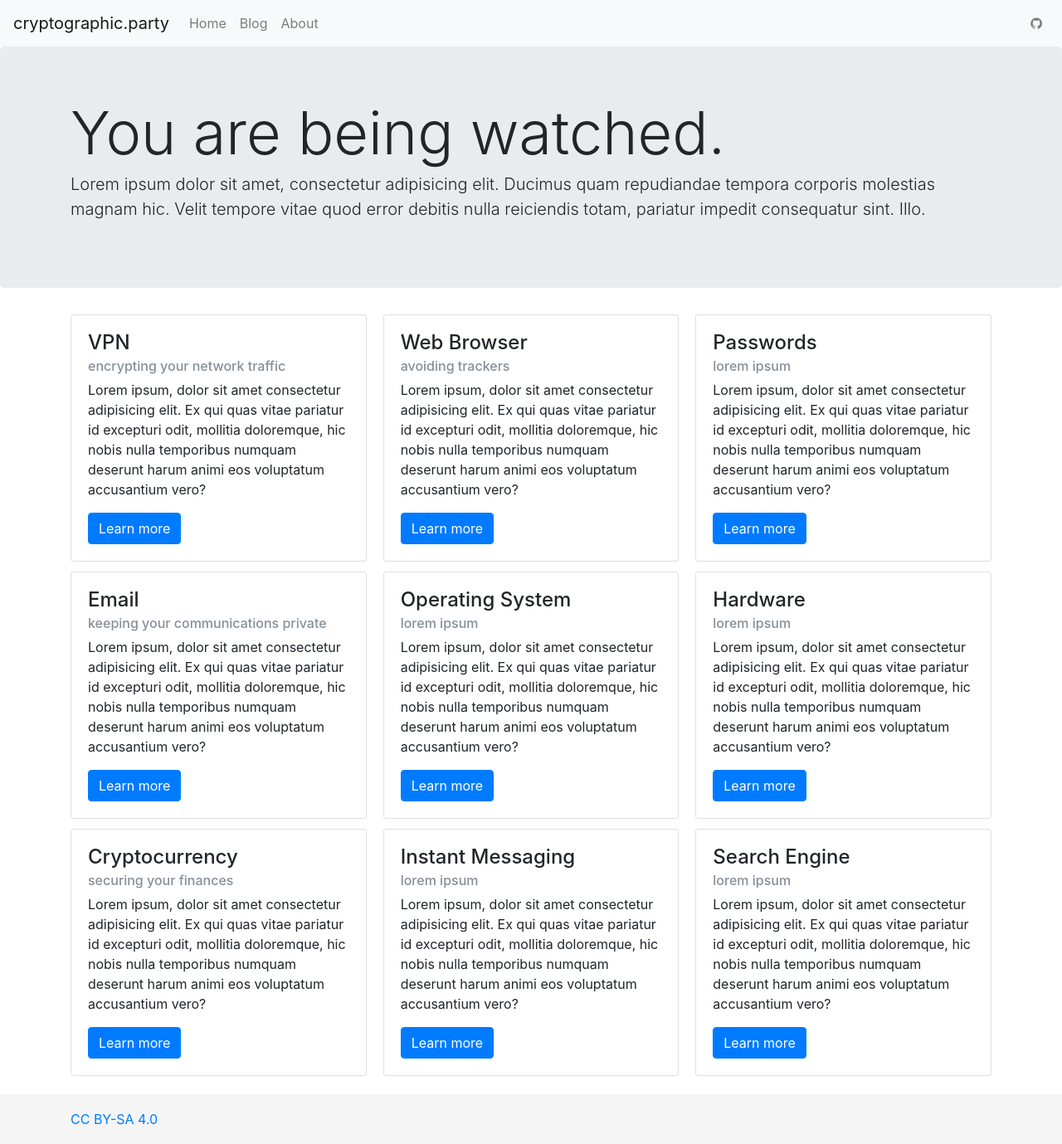
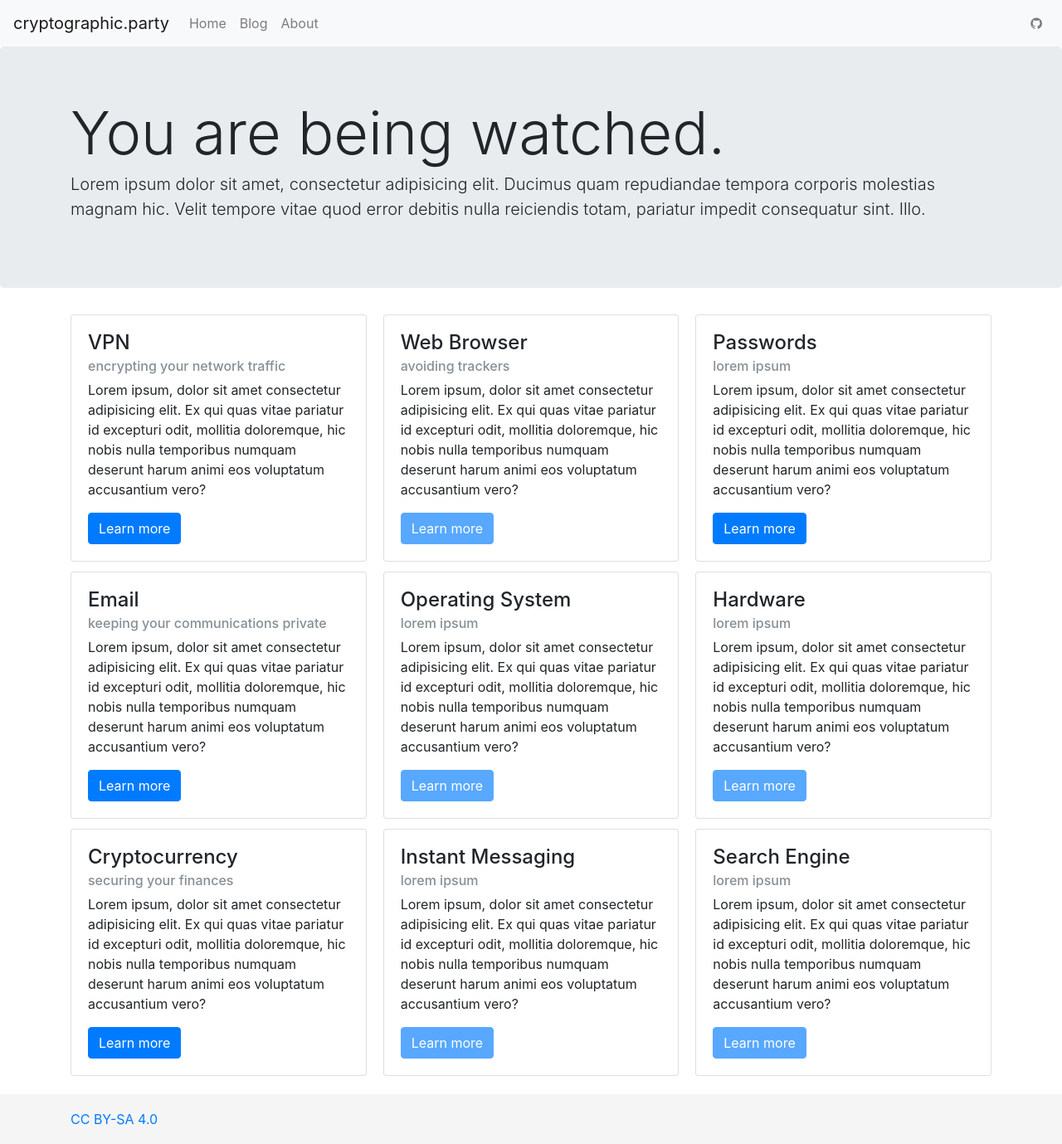
Before and after one commit to cryptographic-party/cryptographic-party.github.io, a Jekyll site: the page built from index.md, in a window 1280 px wide. Shown: the whole page at 83% size. Built offline with Jekyll 4.4.1, drawn with Linux system fonts in a browser that asks for light colours; nearby versions of some CDN libraries.

Commit message:
Remove links to pages that do not exist yet

```diff
--- a/_layouts/home.html
+++ b/_layouts/home.html
@@ -35,7 +35,7 @@ layout: default
         <h4 class="card-title">Web Browser</h4>
         <h6 class="card-subtitle mb-2 text-muted">avoiding trackers</h6>
         <p class="card-text">Lorem ipsum, dolor sit amet consectetur adipisicing elit. Ex qui quas vitae pariatur id excepturi odit, mollitia doloremque, hic nobis nulla temporibus numquam deserunt harum animi eos voluptatum accusantium vero?</p>
-        <a href="{{ "/tools/cryptocurrency" | relative_url }}" class="btn btn-primary">Learn more</a>
+        <a href="#" class="btn btn-primary disabled">Learn more</a>
       </div>
     </div>
     <div class="card">
@@ -43,7 +43,7 @@ layout: default
         <h4 class="card-title">Operating System</h4>
         <h6 class="card-subtitle mb-2 text-muted">lorem ipsum</h6>
         <p class="card-text">Lorem ipsum, dolor sit amet consectetur adipisicing elit. Ex qui quas vitae pariatur id excepturi odit, mollitia doloremque, hic nobis nulla temporibus numquam deserunt harum animi eos voluptatum accusantium vero?</p>
-        <a href="{{ "/tools/cryptocurrency" | relative_url }}" class="btn btn-primary">Learn more</a>
+        <a href="#" class="btn btn-primary disabled">Learn more</a>
       </div>
     </div>
     <div class="card">
@@ -51,7 +51,7 @@ layout: default
         <h4 class="card-title">Instant Messaging</h4>
         <h6 class="card-subtitle mb-2 text-muted">lorem ipsum</h6>
         <p class="card-text">Lorem ipsum, dolor sit amet consectetur adipisicing elit. Ex qui quas vitae pariatur id excepturi odit, mollitia doloremque, hic nobis nulla temporibus numquam deserunt harum animi eos voluptatum accusantium vero?</p>
-        <a href="{{ "/tools/cryptocurrency" | relative_url }}" class="btn btn-primary">Learn more</a>
+        <a href="#" class="btn btn-primary disabled">Learn more</a>
       </div>
     </div>
     <div class="card">
@@ -67,7 +67,7 @@ layout: default
         <h4 class="card-title">Hardware</h4>
         <h6 class="card-subtitle mb-2 text-muted">lorem ipsum</h6>
         <p class="card-text">Lorem ipsum, dolor sit amet consectetur adipisicing elit. Ex qui quas vitae pariatur id excepturi odit, mollitia doloremque, hic nobis nulla temporibus numquam deserunt harum animi eos voluptatum accusantium vero?</p>
-        <a href="{{ "/tools/cryptocurrency" | relative_url }}" class="btn btn-primary">Learn more</a>
+        <a href="#" class="btn btn-primary disabled">Learn more</a>
       </div>
     </div>
     <div class="card">
@@ -75,7 +75,7 @@ layout: default
         <h4 class="card-title">Search Engine</h4>
         <h6 class="card-subtitle mb-2 text-muted">lorem ipsum</h6>
         <p class="card-text">Lorem ipsum, dolor sit amet consectetur adipisicing elit. Ex qui quas vitae pariatur id excepturi odit, mollitia doloremque, hic nobis nulla temporibus numquam deserunt harum animi eos voluptatum accusantium vero?</p>
-        <a href="{{ "/tools/cryptocurrency" | relative_url }}" class="btn btn-primary">Learn more</a>
+        <a href="#" class="btn btn-primary disabled">Learn more</a>
       </div>
     </div>
   </div>
```
